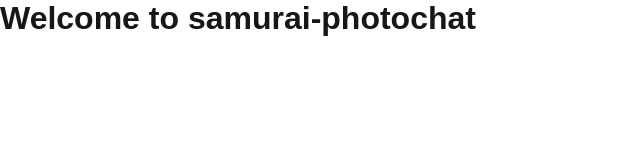
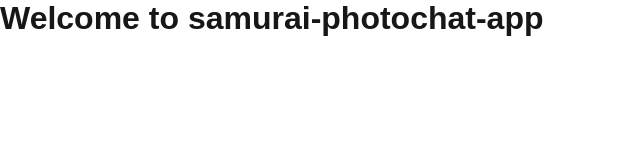
Before and after one commit to samurai-photochat/samurai-photochat-app, a Next.js app: page / in a window 1280 px wide. Shown: the top 160 px of the page, without its empty margins (0-640 px from the left). Built offline with nearby package versions, Linux system fonts and the light colour scheme.

Commit message:
change title for app/page.tsx

```diff
--- a/app/page.tsx
+++ b/app/page.tsx
@@ -1,3 +1,3 @@
 export default function Home() {
-  return <h1>Welcome to samurai-photochat</h1>
+  return <h1>Welcome to samurai-photochat-app</h1>
 }
```
